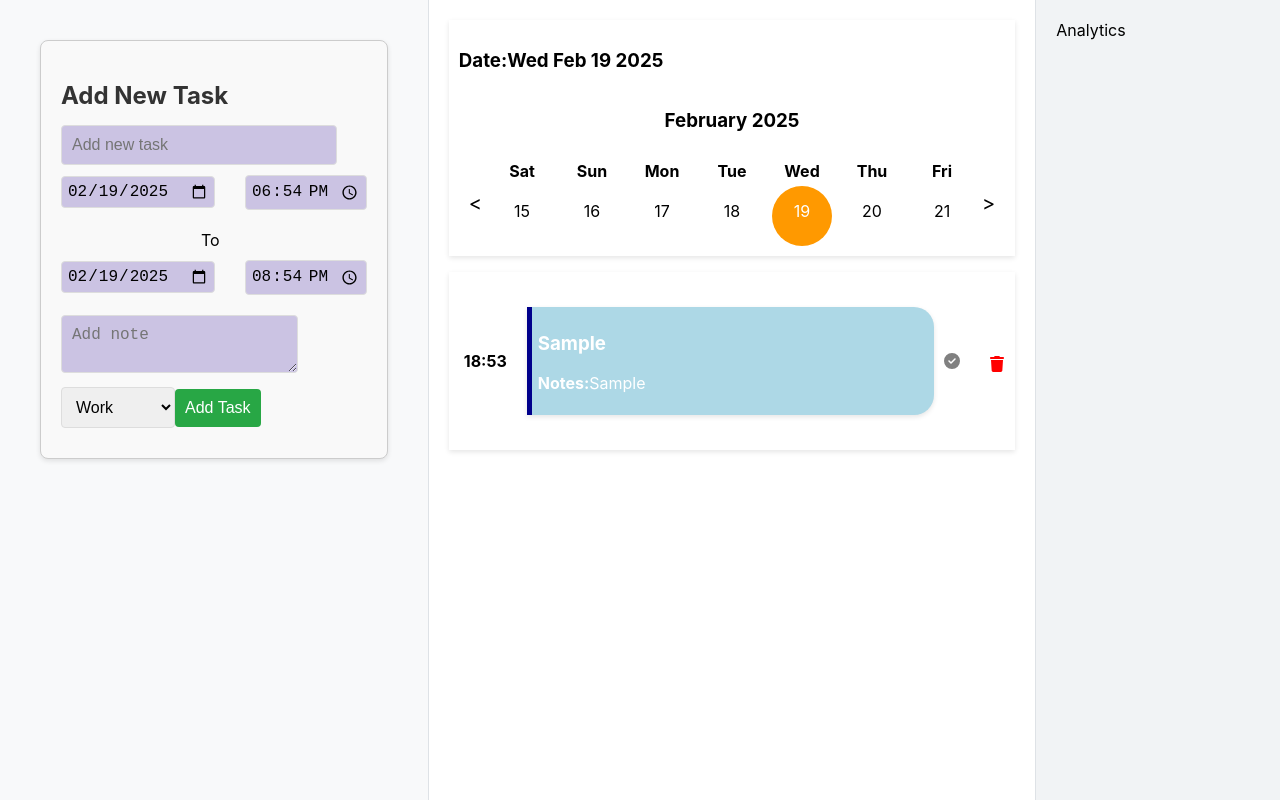
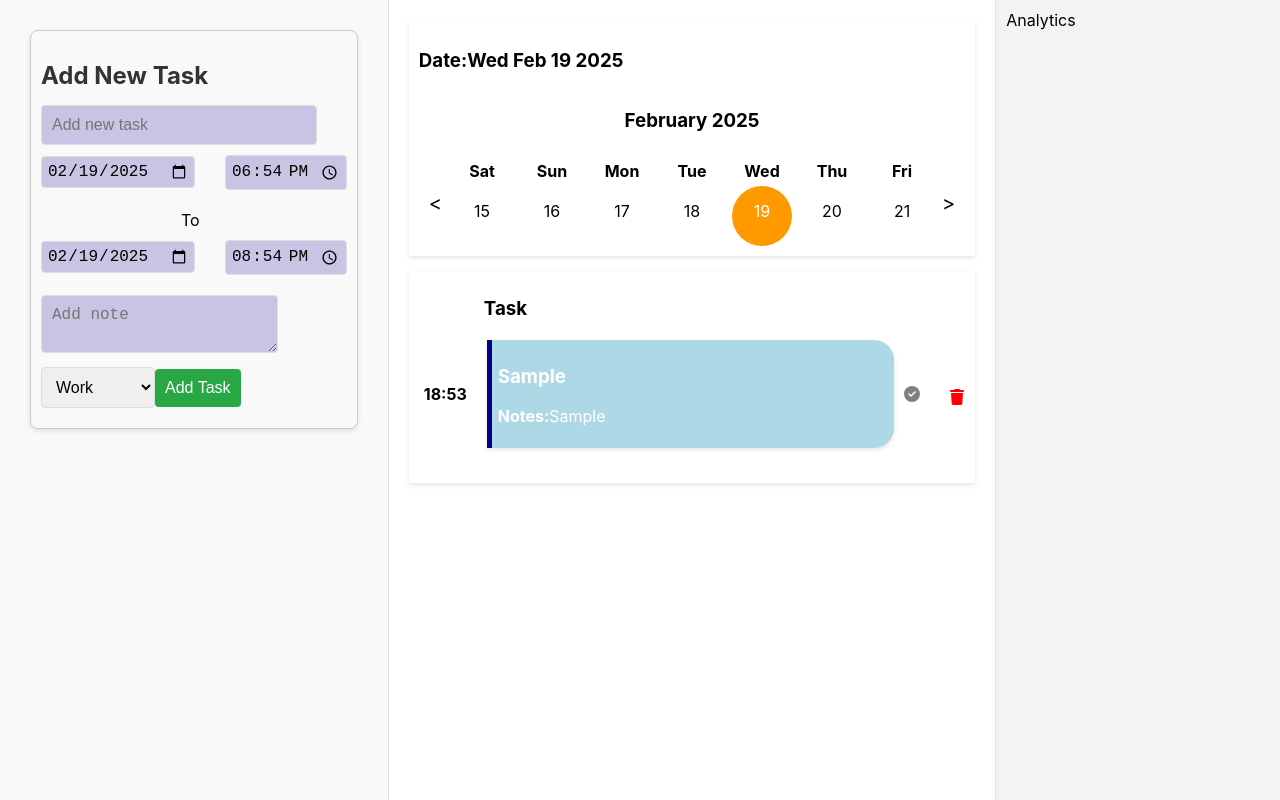
Before and after one commit to Kendi-prog/todo-habit-tracker, a React (Create React App) app: page / in a window 1280 px wide. Both pictures are taken after typing "Sample", "Sample" into the empty fields and a click on the button "Add Task". Built offline with nearby package versions, Linux system fonts and the light colour scheme.

Commit message:
adding title to list container and reducing padding on the analytics container

```diff
--- a/src/ToDo App/components/calendar/calendar.component.jsx
+++ b/src/ToDo App/components/calendar/calendar.component.jsx
@@ -10,7 +10,7 @@ import { Arrow,
 
 
 const Calendar = ({ onDateSelect }) => {
-    const [currentDate, setCurrentDate] = useState(new Date());
+    const [currentDate] = useState(new Date());
     const [startDateIndex, setStartDateIndex] = useState(0);
     const [dateRange, setDateRange] = useState([]);
 
--- a/src/ToDo App/components/task-input/task-input.styles.jsx
+++ b/src/ToDo App/components/task-input/task-input.styles.jsx
@@ -4,7 +4,7 @@ export const TaskInputContainer = styled.div`
     display: flex;
     flex-direction: column;
     margin: 20px;
-    padding: 20px;
+    padding: 10px;
     border: 1px solid #ccc;
     border-radius: 8px;
     background-color: #f9f9f9;
--- a/src/ToDo App/components/task-management/task-management.component.jsx
+++ b/src/ToDo App/components/task-management/task-management.component.jsx
@@ -1,7 +1,7 @@
 import React, {useState} from "react";
 
 import TaskItem from "../task-item/task-item.component";
-import { DateContainer, ListContainer } from "./task-management.styles";
+import { DateContainer, ListContainer, Title } from "./task-management.styles";
 import Calendar from "../calendar/calendar.component";
 
 const TaskManagement = ({ tasks, onDelete, onUpdate, onToggleComplete, editingTask, setEditingTask }
@@ -19,9 +19,10 @@ const TaskManagement = ({ tasks, onDelete, onUpdate, onToggleComplete, editingTa
                 <Calendar onDateSelect={handleSelectedDate}/>
             </DateContainer>
             <ListContainer>
+                {tasks.length > 0 && <Title>Task</Title>}
                 {tasks.length > 0 ? (
                     tasks.map( task => (
-                    <TaskItem
+                        <TaskItem
                         key={task.id}
                         task={task}
                         onEdit={onUpdate}
--- a/src/ToDo App/components/task-management/task-management.styles.jsx
+++ b/src/ToDo App/components/task-management/task-management.styles.jsx
@@ -19,3 +19,7 @@ export const ListContainer = styled.ul`
         display: none;
     }
 `;
+
+export const Title = styled.h3`
+    margin: 10px 60px;
+`
--- a/src/ToDo App/components/todo.main/todo.main.styles.jsx
+++ b/src/ToDo App/components/todo.main/todo.main.styles.jsx
@@ -8,7 +8,7 @@ export const TodoMainContainer = styled.div`
 
 export const TaskInputArea = styled.div`
     flex: 1;
-    padding: 20px;
+    padding: 10px;
     background-color: #f8f9fa;
     border-right: 1px solid #dee2e6;
 `;
@@ -21,7 +21,7 @@ export const TaskListArea = styled.div`
 
 export const AnalyticsArea = styled.div`
     flex: 1;
-    padding: 20px;
+    padding: 10px;
     background-color: #f1f3f5;
     border-left: 1px solid #dee2e6;
 `;
```
